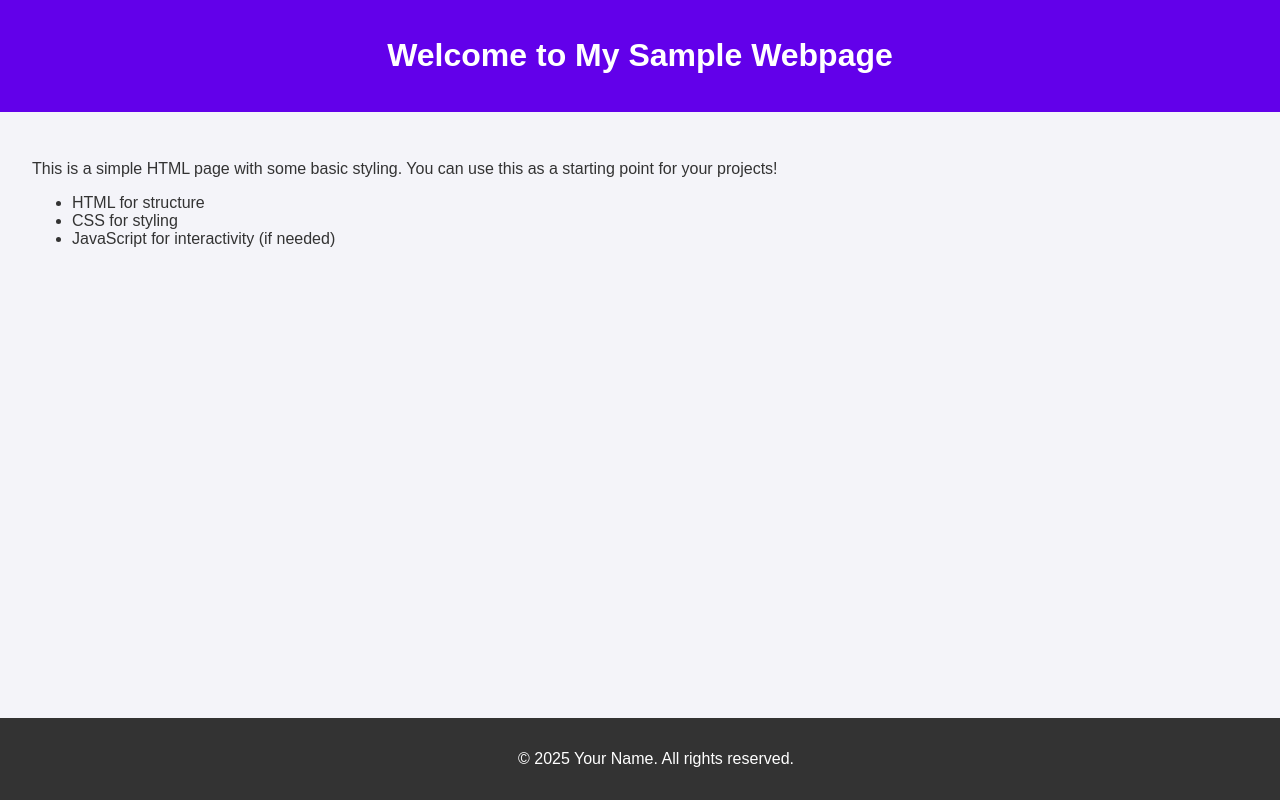
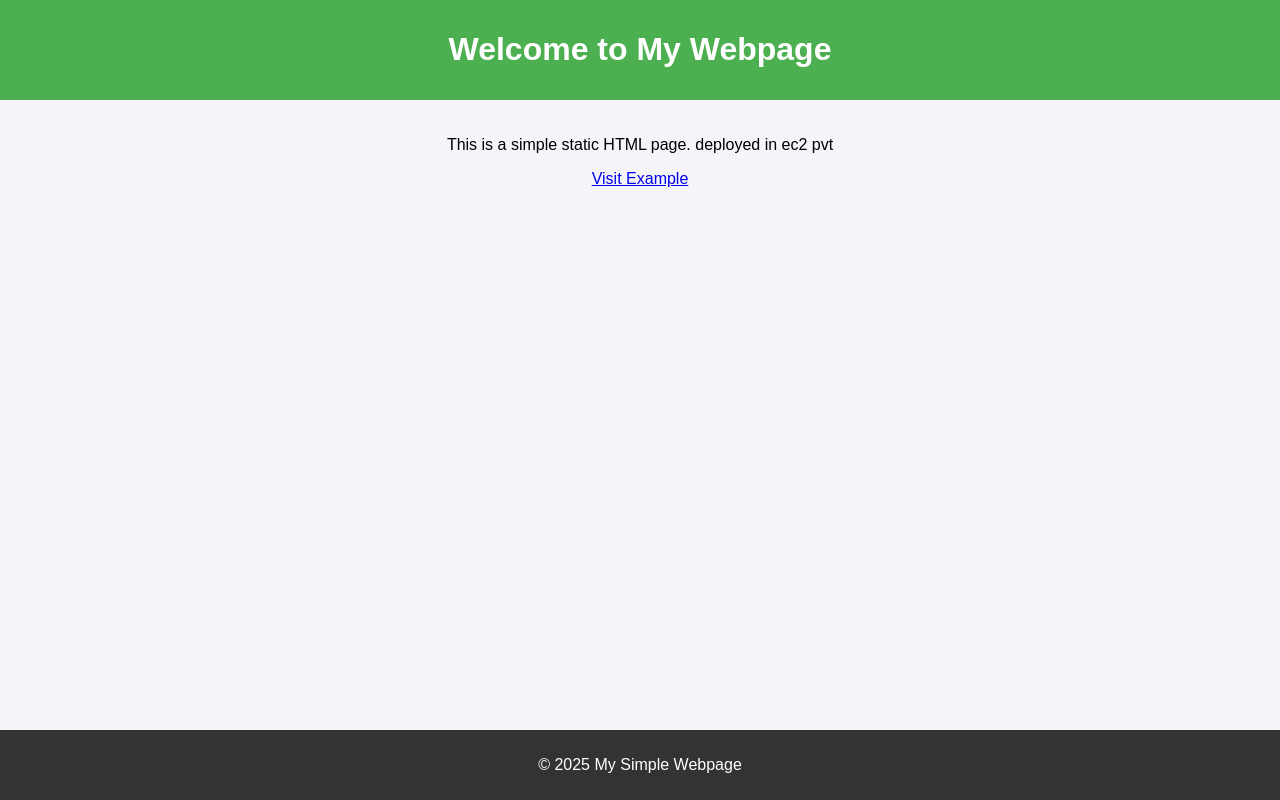
Before and after one commit to mohammadikram01/ikram, a plain HTML site: page index.html in a window 1280 px wide. Drawn offline with Linux system fonts and the light colour scheme.

Commit message:
Add files via upload

```diff
--- a/index.html
+++ b/index.html
@@ -3,29 +3,27 @@
 <head>
     <meta charset="UTF-8">
     <meta name="viewport" content="width=device-width, initial-scale=1.0">
-    <title>Sample Webpage</title>
+    <title>My Simple Webpage</title>
     <style>
         body {
             font-family: Arial, sans-serif;
+            text-align: center;
             margin: 0;
             padding: 0;
             background-color: #f4f4f9;
-            color: #333;
         }
         header {
-            background-color: #6200ea;
+            background-color: #4CAF50;
             color: white;
-            padding: 1rem;
-            text-align: center;
+            padding: 10px 0;
         }
         main {
-            padding: 2rem;
+            padding: 20px;
         }
         footer {
             background-color: #333;
             color: white;
-            text-align: center;
-            padding: 1rem;
+            padding: 10px 0;
             position: fixed;
             bottom: 0;
             width: 100%;
@@ -34,18 +32,14 @@
 </head>
 <body>
     <header>
-        <h1>Welcome to My Sample Webpage</h1>
+        <h1>Welcome to My Webpage</h1>
     </header>
     <main>
-        <p>This is a simple HTML page with some basic styling. You can use this as a starting point for your projects!</p>
-        <ul>
-            <li>HTML for structure</li>
-            <li>CSS for styling</li>
-            <li>JavaScript for interactivity (if needed)</li>
-        </ul>
+        <p>This is a simple static HTML page. deployed in ec2 pvt</p>
+        <a href="https://example.com" target="_blank">Visit Example</a>
     </main>
     <footer>
-        <p>&copy; 2025 Your Name. All rights reserved.</p>
+        <p>&copy; 2025 My Simple Webpage</p>
     </footer>
 </body>
 </html>
```
